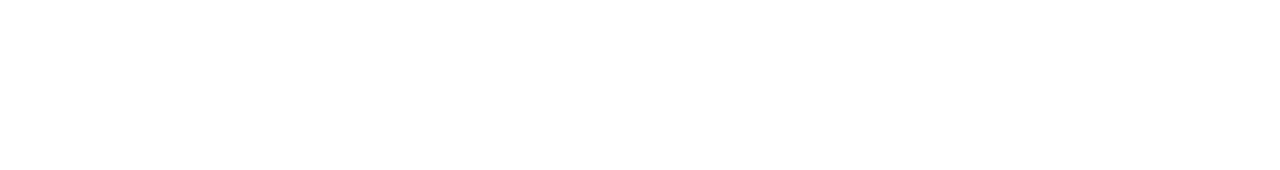
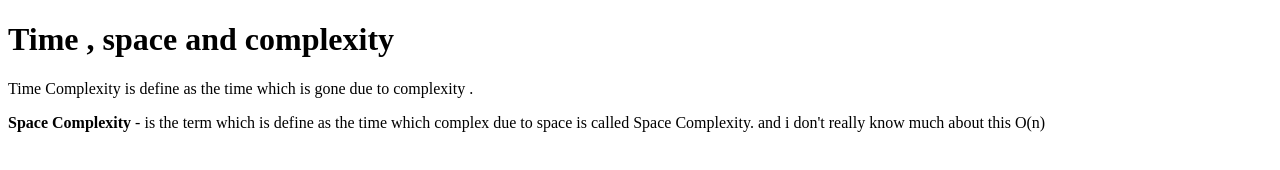
Before and after one commit to acciojob/time-and-space-complexity-latringparsad, a website: page main.html in a window 1280 px wide. Drawn offline with Linux system fonts and the light colour scheme.

Commit message:
created a submission

```diff
--- a/main.html
+++ b/main.html
@@ -8,6 +8,9 @@
 
 <body>
 	<!-- the entire body must be written by student -->
+	<h1>Time , space and complexity</h1>
+	<p>Time Complexity is define as the time which is gone due to complexity .</p>
+	<p><b>Space Complexity</b> - is the term which is define as the time which complex due to space is called Space Complexity. and i don't really know much about this O(n)</p>
     <script type="text/javascript" src="./script.js">
 </script>
 
```
